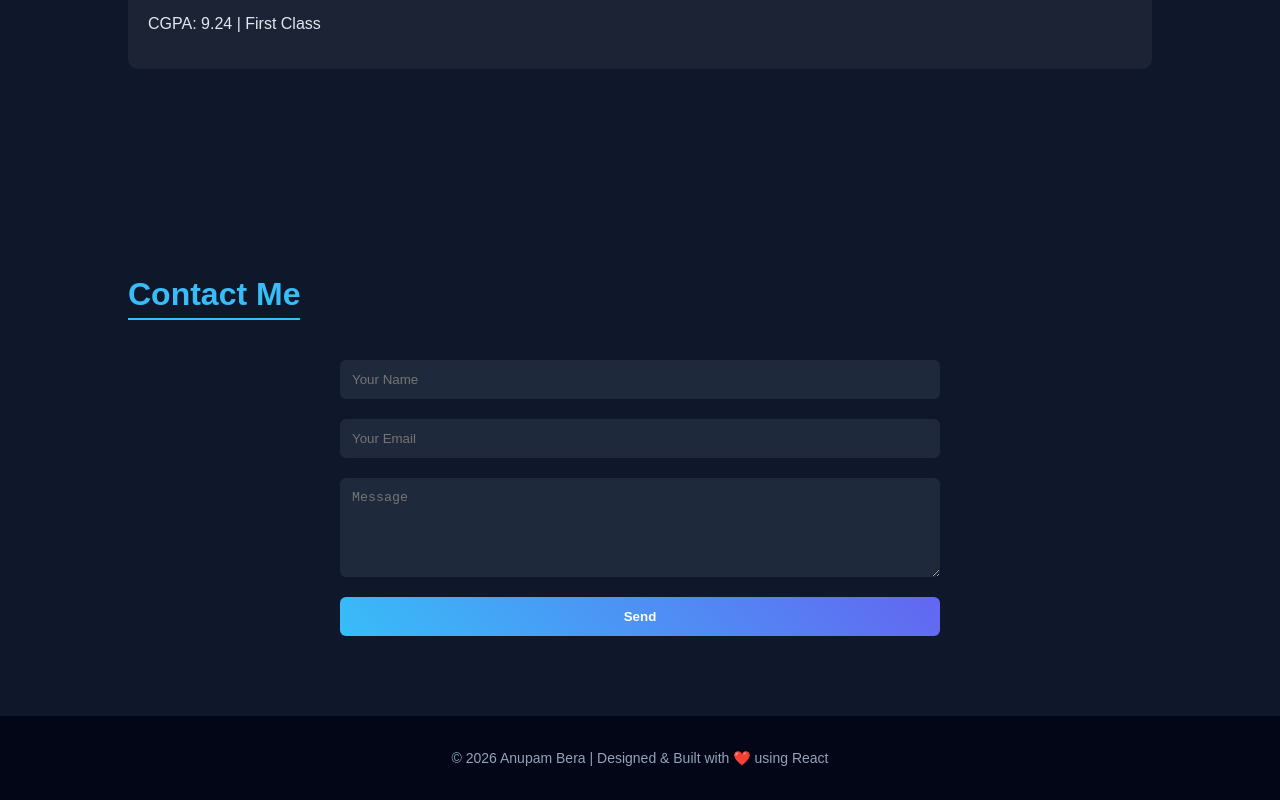
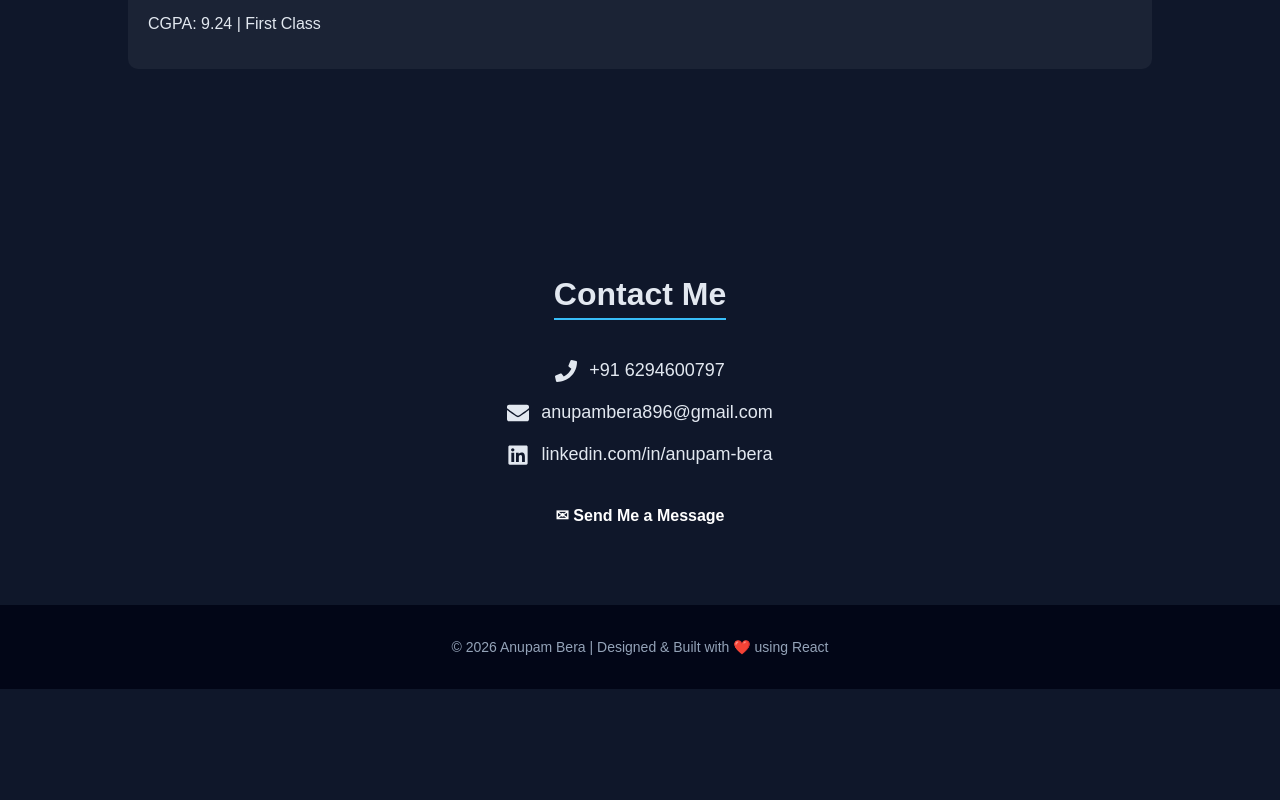
Before and after one commit to Anupam2090/anupam-portfolio, a React (Create React App) app: page / in a window 1280 px wide. Shown: the part 3654-4454 px from the top of the page. After the commit the page ends 4343 px from the top, so only its background shows below. Built offline with nearby package versions, Linux system fonts and the light colour scheme.

Commit message:
contact update

```diff
--- a/src/components/Contact.css
+++ b/src/components/Contact.css
@@ -1,31 +1,53 @@
-.contact form {
-  max-width: 600px;
-  margin: auto;
-  display: flex;
-  flex-direction: column;
+.contact{
+padding:80px 20px;
+text-align:center;
 }
 
-.contact input,
-.contact textarea {
-  margin: 10px 0;
-  padding: 12px;
-  border-radius: 6px;
-  border: none;
-  background: #1e293b;
-  color: white;
+.contact h2{
+font-size:32px;
+margin-bottom:40px;
+color:var(--accent);
 }
 
-.contact button {
-  margin-top: 10px;
-  padding: 12px;
-  background: linear-gradient(45deg,#38bdf8,#6366f1);
-  border: none;
-  border-radius: 6px;
-  color: white;
-  font-weight: 600;
-  cursor: pointer;
+.contact-container{
+display:flex;
+flex-direction:column;
+gap:20px;
+align-items:center;
 }
 
-.contact button:hover {
-  opacity: 0.9;
+.contact-item{
+display:flex;
+align-items:center;
+gap:12px;
+font-size:18px;
 }
+
+.contact-item a{
+text-decoration:none;
+color:var(--text);
+}
+
+.contact-icon{
+font-size:22px;
+color:var(--accent);
+}
+
+.contact-message{
+margin-top:40px;
+}
+
+.message-btn{
+padding:12px 25px;
+background:var(--accent);
+color:white;
+border-radius:8px;
+text-decoration:none;
+font-weight:600;
+transition:0.3s;
+}
+
+.message-btn:hover{
+opacity:0.9;
+transform:translateY(-3px);
+}
--- a/src/components/Contact.js
+++ b/src/components/Contact.js
@@ -1,32 +1,40 @@
-import React, { useRef } from 'react'
-import emailjs from '@emailjs/browser'
+import React from 'react'
 import './Contact.css'
+import { FaPhone, FaEnvelope, FaLinkedin } from 'react-icons/fa'
 
-const Contact = () => {
-  const form = useRef()
-
-  const sendEmail = (e) => {
-    e.preventDefault()
-    emailjs
-      .sendForm('service_id', 'template_id', form.current, 'public_key')
-      .then(() => alert('Message sent!'))
-      .catch(() => alert('Failed, please try again.'))
-  }
-
+function Contact() {
   return (
     <section id="contact" className="contact">
       <h2>Contact Me</h2>
-      <form ref={form} onSubmit={sendEmail}>
-        <input type="text" name="name" placeholder="Your Name" required />
-        <input type="email" name="email" placeholder="Your Email" required />
-        <textarea
-          name="message"
-          placeholder="Message"
-          rows="5"
-          required
-        ></textarea>
-        <button type="submit">Send</button>
-      </form>
+
+      <div className="contact-container">
+        <div className="contact-item">
+          <FaPhone className="contact-icon" />
+          <span>+91 6294600797</span>
+        </div>
+
+        <div className="contact-item">
+          <FaEnvelope className="contact-icon" />
+          <a href="mailto:anupambera896@gmail.com">anupambera896@gmail.com</a>
+        </div>
+
+        <div className="contact-item">
+          <FaLinkedin className="contact-icon" />
+          <a
+            href="https://linkedin.com/in/anupam-bera"
+            target="_blank"
+            rel="noopener noreferrer"
+          >
+            linkedin.com/in/anupam-bera
+          </a>
+        </div>
+      </div>
+
+      <div className="contact-message">
+        <a href="mailto:anupambera896@gmail.com" className="message-btn">
+          ✉ Send Me a Message
+        </a>
+      </div>
     </section>
   )
 }
```
